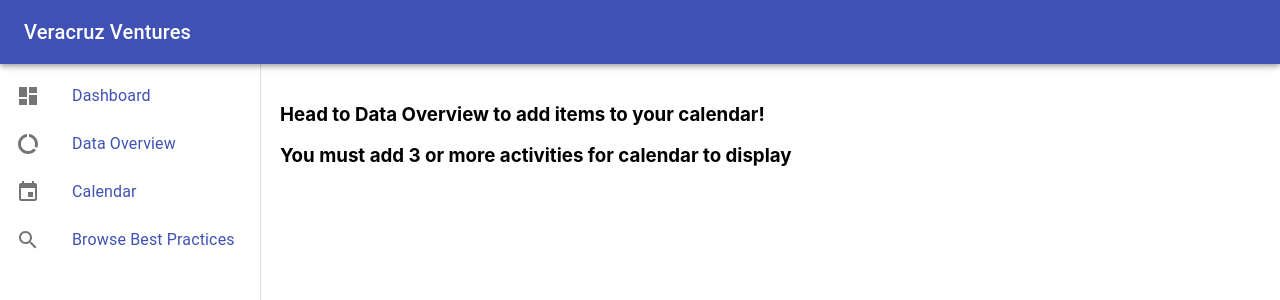
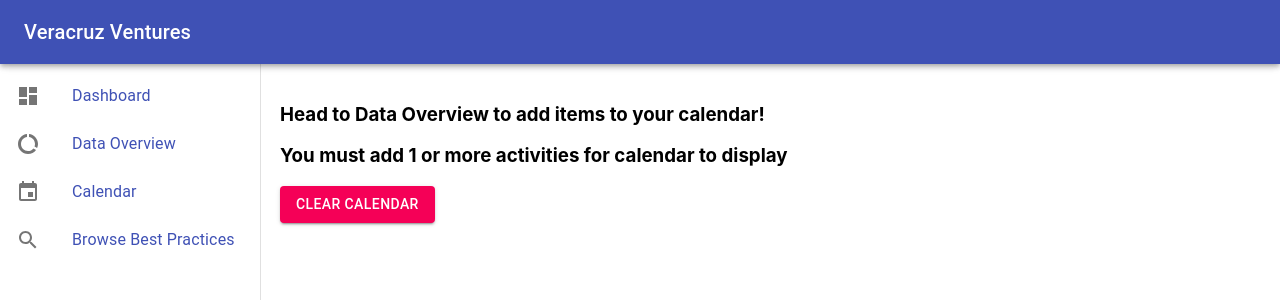
Before and after one commit to camillevo/CSE120_VeracruzVentures, a React (Create React App) app in the folder veracruz-ventures/: page /calendar in a window 1280 px wide. Shown: the top 300 px of the page. Built offline with nearby package versions, Linux system fonts and the light colour scheme.

Commit message:
added clear calendar button

```diff
--- a/veracruz-ventures/src/pages/Calendar.js
+++ b/veracruz-ventures/src/pages/Calendar.js
@@ -1,6 +1,7 @@
 import React, {useState, useEffect} from 'react';
 import Gantt from '../components/Gantt';
-import GoogleGantt from '../components/GoogleGantt'
+import GoogleGantt from '../components/GoogleGantt';
+import Button from '@material-ui/core/Button';
 
 const Calendar = () => {
     const [data, setData] = useState([]);
@@ -35,8 +36,16 @@ const Calendar = () => {
     <div>
         <h3>Head to Data Overview to add items to your calendar!</h3>
         {data == 0 ?
-            <h3>You must add 3 or more activities for calendar to display</h3> :
+            <h3>You must add 1 or more activities for calendar to display</h3> :
             <GoogleGantt activities={data}/>}
+
+        <Button variant="contained" color="secondary" onClick={() => {
+            localStorage.setItem("activities", JSON.stringify([]));
+            window.location.reload(false);
+        }}>
+            Clear Calendar
+        </Button>
+
     </div>
     )
 };
--- a/veracruz-ventures/src/pages/Data.js
+++ b/veracruz-ventures/src/pages/Data.js
@@ -91,7 +91,7 @@ const DataOverview = () => {
         onRowClick: (rowData, rowMeta) => {
             setPopupProps({
                 ...popupProps,
-                name: rowData[2],
+                name: rowData[3],
                 field: rowData[1],
                 isOpen: true,
             })
```
